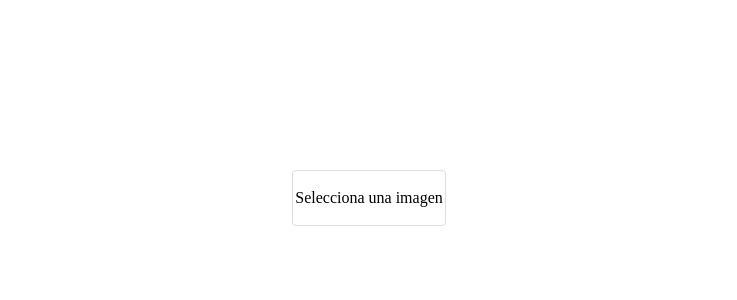
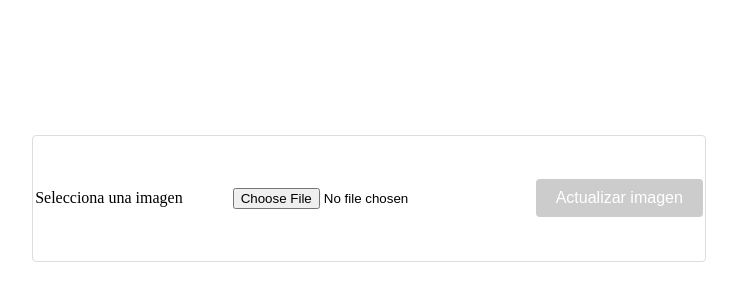
Before and after one commit to Astharmin/Machine_Learnig_RO, an Angular app: page / in a window 1280 px wide. Shown: the part 200-500 px from the top of the page, without its empty margins (279-1016 px from the left). Built offline with nearby package versions, Linux system fonts and the light colour scheme.

Commit message:
botoneras para el control de imagen

```diff
--- a/src/app/components/image-control/image-control.component.html
+++ b/src/app/components/image-control/image-control.component.html
@@ -1,5 +1,22 @@
 <div class="container">
     <div class="image-container">
-        <p *ngIf="!imageUrl">Selecciona una imagen</p>
+        @if (!imageUrl){
+            <p>Selecciona una imagen</p>
+        }
+        @if (imageUrl) {
+            <div class="image-container">
+                <img [src]="imageUrl" alt="Uploaded" class="image"/>
+            </div>
+        }
+        <!-- predicciones
+
+        manejo de error-->
+
+        <input type="file" (change)="{}" accept="image/*">
+        <button (click)="{}" [disabled]="!selectedFile">
+            {{(imageUrl ? 'Identique una Imagen':'Actualizar imagen')}}
+        </button>
+
+        <!-- Loading -->
     </div>
 </div>
--- a/src/app/components/image-control/image-control.component.ts
+++ b/src/app/components/image-control/image-control.component.ts
@@ -4,7 +4,7 @@
 
 @Component({
   selector: 'app-image-control',
-  imports: [NgIf],
+  imports: [],
   templateUrl: './image-control.component.html',
   styleUrl: './image-control.component.css'
 })
```
